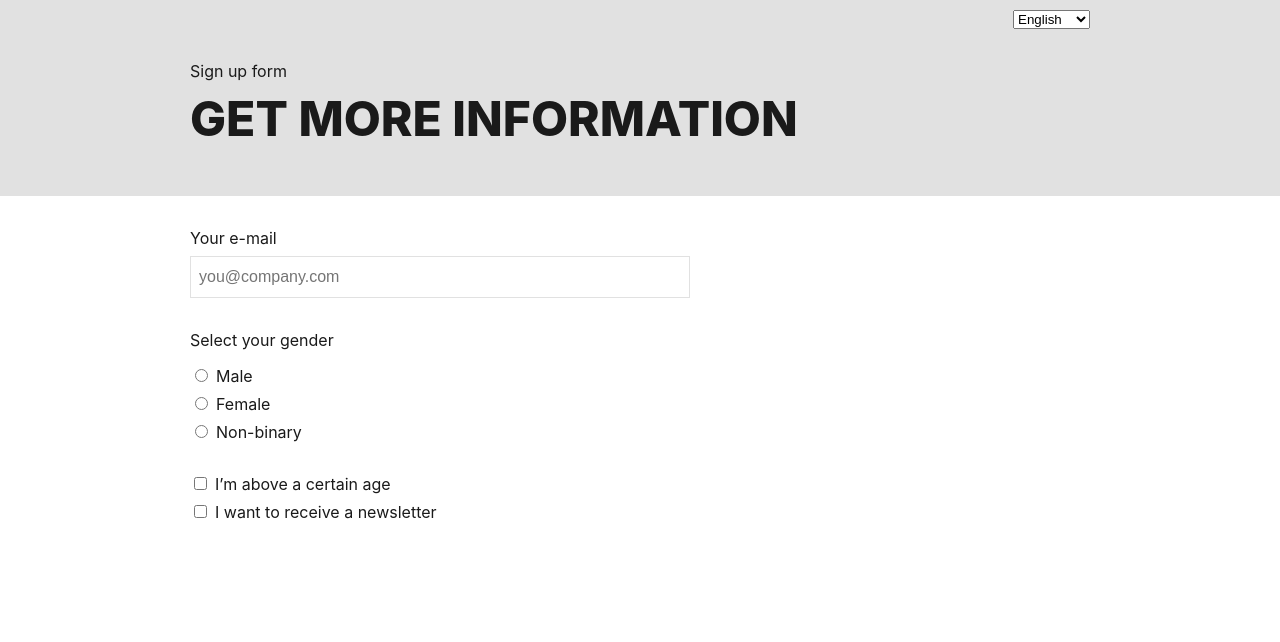
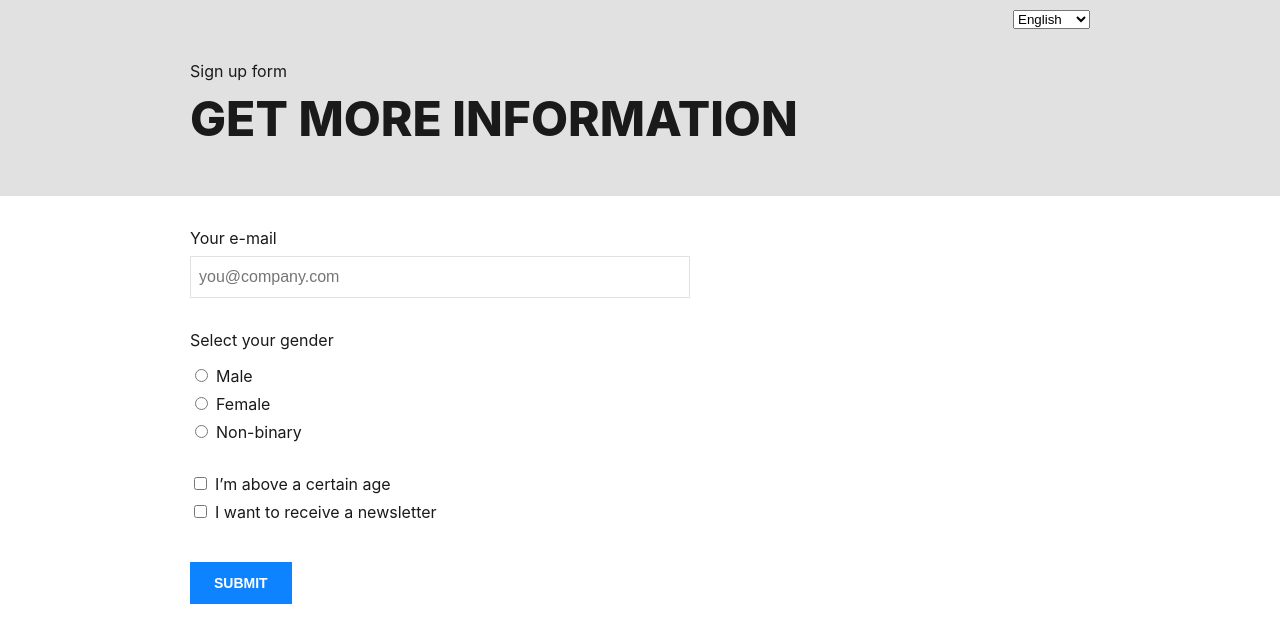
Before and after one commit to fabricionaweb/adidas-frontend-test, a React (Create React App) app: page / in a window 1280 px wide. Shown: the top 642 px of the page. Built offline with nearby package versions, Linux system fonts and the light colour scheme.

Commit message:
Fix for propType label

```diff
--- a/src/components/Form/Form.jsx
+++ b/src/components/Form/Form.jsx
@@ -32,6 +32,11 @@ export function Form() {
           label="I want to receive a newsletter"
           id="newsletter"
         />
+
+        <Input.Button
+          type="submit"
+          label="Submit"
+        />
       </form>
     </section>
   );
--- a/src/components/Input/Checkbox.jsx
+++ b/src/components/Input/Checkbox.jsx
@@ -27,7 +27,7 @@ Checkbox.defaultProps = {
 Checkbox.propTypes = {
   id: PropTypes.string.isRequired,
   required: PropTypes.bool,
-  label: PropTypes.element,
+  label: PropTypes.node,
 };
 
 export default Checkbox;
--- a/src/components/Input/RadioGroup.jsx
+++ b/src/components/Input/RadioGroup.jsx
@@ -48,7 +48,7 @@ RadioGroup.defaultProps = {
 RadioGroup.propTypes = {
   id: PropTypes.string.isRequired,
   required: PropTypes.bool,
-  label: PropTypes.element,
+  label: PropTypes.node,
   values: PropTypes.arrayOf(PropTypes.string).isRequired,
 };
 
--- a/src/components/Input/Text.jsx
+++ b/src/components/Input/Text.jsx
@@ -33,7 +33,7 @@ Text.propTypes = {
   id: PropTypes.string.isRequired,
   required: PropTypes.bool,
   placeholder: PropTypes.string,
-  label: PropTypes.element,
+  label: PropTypes.node,
   type: PropTypes.oneOf([
     'text', 'password', 'email', 'number', // others
   ]),
--- a/src/components/Input/index.js
+++ b/src/components/Input/index.js
@@ -1,3 +1,4 @@
 export * from './Text';
 export * from './RadioGroup';
 export * from './Checkbox';
+export * from './Button';
```
